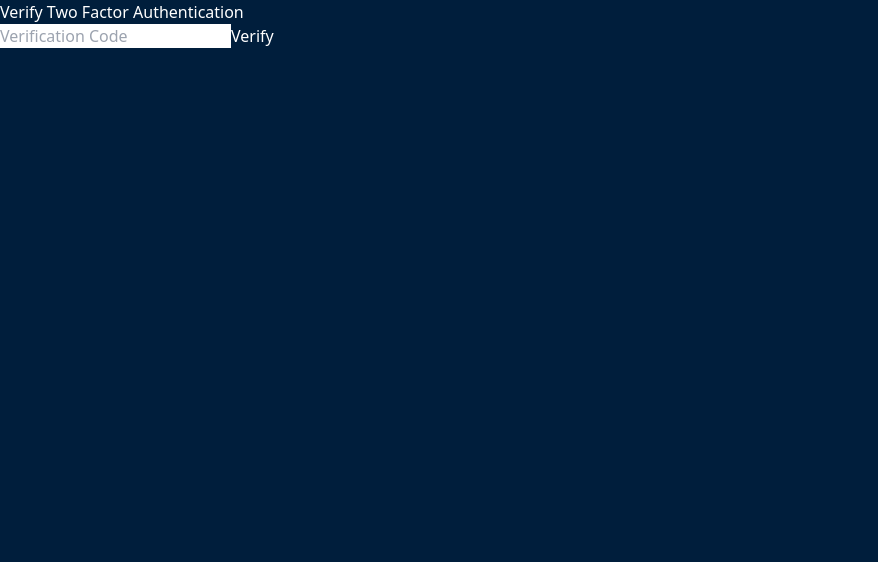
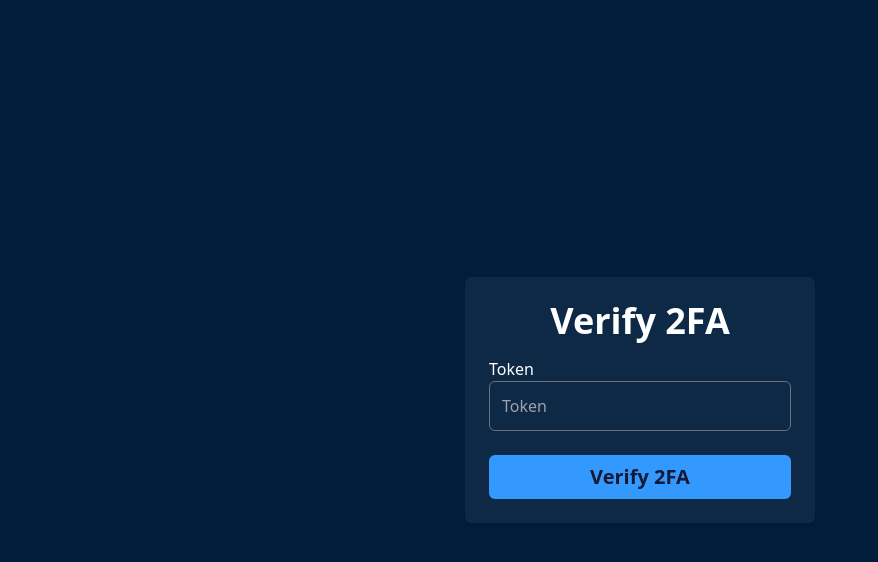
Before and after one commit to ilkay-alti/challenge-stack, a Next.js app: page /verify-twofa in a window 1280 px wide. Shown: the top 562 px of the page, without its empty margins (0-878 px from the left). Built offline with nearby package versions, Linux system fonts and the light colour scheme; no server answers.

Commit message:
feat(Component): Verify2FA token test were written and enriched with CSS

```diff
--- a/app/(auth)/verify-twofa/page.tsx
+++ b/app/(auth)/verify-twofa/page.tsx
@@ -3,8 +3,7 @@ import React from "react";
 
 const VerifyTwoFAPage = () => {
   return (
-    <div>
-      <h1>Verify Two Factor Authentication</h1>
+    <div className="flex flex-col items-center justify-center h-screen ">
       <VeriftTwoFAForm />
     </div>
   );
--- a/components/auth/VeriftTwoFAForm.tsx
+++ b/components/auth/VeriftTwoFAForm.tsx
@@ -12,15 +12,28 @@ const VeriftTwoFAForm = () => {
   };
 
   return (
-    <div>
+    <div className="flex flex-col items-center justify-center p-6 bg-[#0D2946] shadow-md rounded-md">
+      <h1 className="text-4xl font-extrabold text-white mb-4">Verify 2FA</h1>
       <form onSubmit={handleSubmit}>
+        <label htmlFor="token" className="text-white">
+          Token
+        </label>
         <input
+          id="token"
           type="text"
-          placeholder="Verification Code"
+          placeholder="Token"
           value={token}
           onChange={(e) => setToken(e.target.value)}
+          className="hover:border-white border border-gray-500 p-3 rounded-md w-full mb-6 bg-[#0D2946]"
         />
-        <button type="submit">Verify</button>
+
+        <button
+          type="submit"
+          className="bg-[#3399FF] text-[#151936] flex items-center justify-center font-bold text-xl p-2 w-full rounded-md max-w-full"
+          disabled={Verify2FAMutation.isPending}
+        >
+          Verify 2FA
+        </button>
       </form>
     </div>
   );
```
Also changed, not shown: 2 other files (tests, documents, lock files or other folders).
